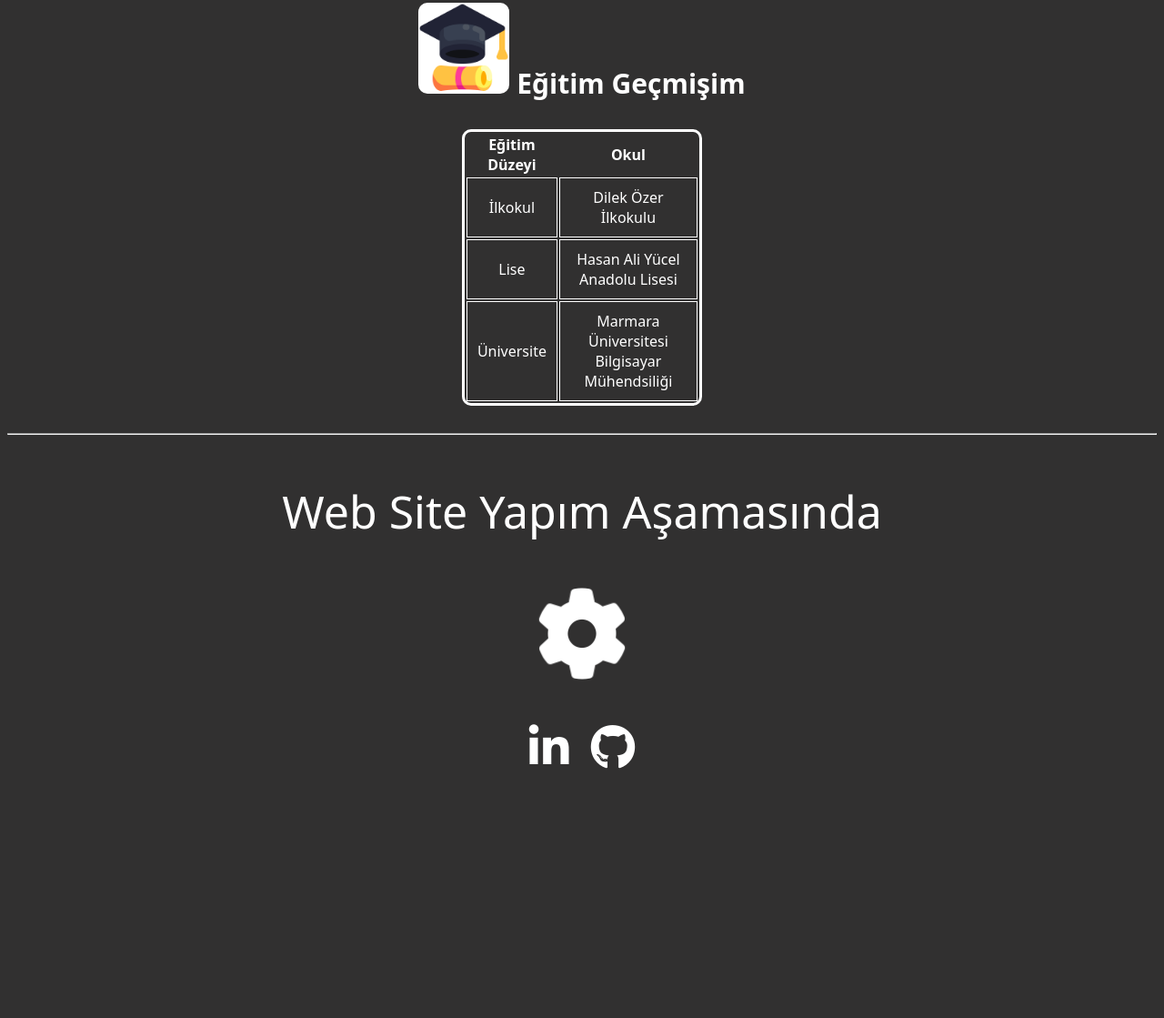
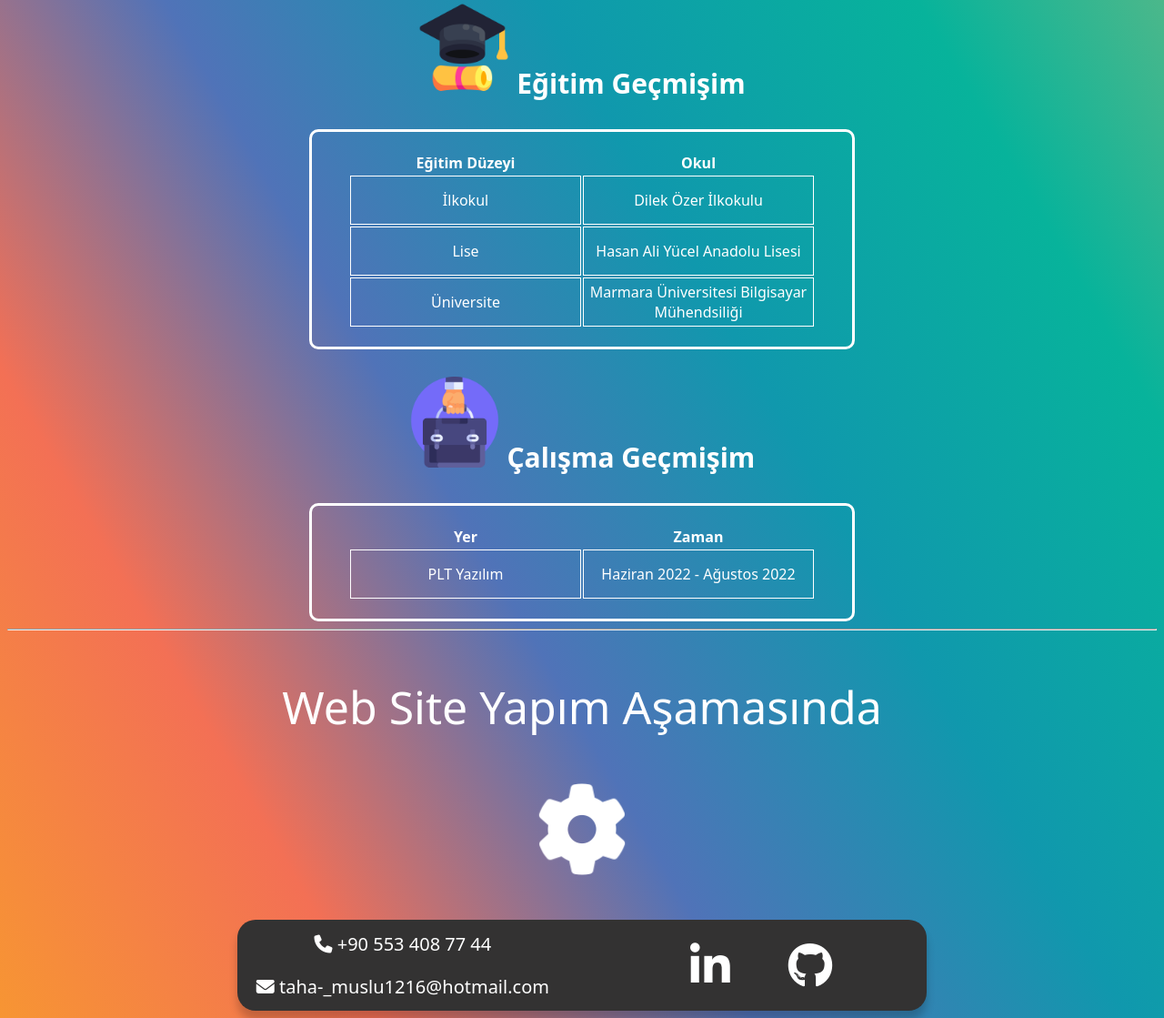
Before and after one commit to TahaMuslu/TahaMuslu.github.io, a plain HTML site: page index.html in a window 1280 px wide. Shown: the part 245-1364 px from the top of the page at 91% size. Before the commit the page ends 1099 px from the top, so only its background shows below. Drawn offline with Linux system fonts and the light colour scheme.

Commit message:
siteye çalışma hayatım bölümü eklendi

```diff
--- a/css/style.css
+++ b/css/style.css
@@ -1,16 +1,19 @@
 body {
-    background-color: #313030;
+    background: linear-gradient(60deg,
+            #f79533,
+            #f37055,
+            #5073b8,
+            #1098ad,
+            #07b39b,
+            #6fba82);
     color: #fff;
     text-align: center;
     font-family: system-ui, -apple-system, BlinkMacSystemFont, 'Segoe UI', Roboto, Oxygen, Ubuntu, Cantarell, 'Open Sans', 'Helvetica Neue', sans-serif;
 }
 
 
-
-
 i {
     color: rgb(255, 255, 255);
-    font-size: 50px;
 }
 
 .loading {
@@ -18,36 +21,64 @@ i {
     animation: rotation 2s infinite linear;
 }
 
-.social {
-    padding-top: 50px;
-    width: 100%;
-    text-align: center;
-}
-
-.social a i {
-    margin-right: 10px;
-    margin-left: 10px;
-}
 
 .information-table {
     display: flex;
     justify-content: center;
-    margin: 0 500px 30px 500px;
+    margin: auto;
     border: 3px solid #ffffff;
     border-radius: 10px;
+    width: 600px;
+    padding: 20px;
 }
 
 .information-table td {
-    padding: 10px;
     border: 1px solid #ffffff;
+    width: 250px;
+    height: 50px;
 }
+
+
 
 .header {
     display: flex;
     font-size: 30px;
     justify-content: center;
     border-radius: 10px;
+}
 
+.footer {
+    display: flex;
+    justify-content: center;
+    align-items: center;
+    background-color: #333232;
+    box-shadow: 0px 10px 10px rgb(0 0 0 / 20%);
+    border-radius: 20px;
+    width: 60%;
+    margin: auto;
+    margin-top: 50px;
+    height: 100px;
+}
+
+.social {
+    margin-left: 30px;
+    text-align: center;
+    width: 100%;
+}
+
+.social a i {
+    margin-right: 30px;
+    margin-left: 30px;
+    transition: all 0.2s;
+    animation: bn13bouncy 5s infinite linear;
+    position: relative;
+    font-size: 50px;
+
+}
+
+.contact {
+    font-size: 20px;
+    width: 100%;
 }
 
 
@@ -60,3 +91,34 @@ i {
         transform: rotate(359deg);
     }
 }
+
+
+@keyframes bn13bouncy {
+    0% {
+        top: 0em;
+    }
+
+    40% {
+        top: 0em;
+    }
+
+    43% {
+        top: -0.4em;
+    }
+
+    46% {
+        top: 0em;
+    }
+
+    48% {
+        top: -0.2em;
+    }
+
+    50% {
+        top: 0em;
+    }
+
+    100% {
+        top: 0em;
+    }
+}
--- a/index.html
+++ b/index.html
@@ -18,13 +18,14 @@
 
     <hr>
 
+
+    <div class="information">
+
+        <table class="information-table">
             <p style="font-size: 30px;">
-        <img src="./images/graduation.png" alt="eğitim"
-            style="width: 100px; background-color: white; border-radius: 10px;">
+                <img src="./images/graduation.png" alt="eğitim" style="width: 100px; border-radius: 10px;">
                 <b>Eğitim Geçmişim</b>
             </p>
-
-    <table class="information-table">
             <tr>
                 <th>Eğitim Düzeyi</th>
                 <th>Okul</th>
@@ -44,16 +45,40 @@
 
         </table>
 
+        <table class="information-table">
+            <p style="font-size: 30px;">
+                <img src="./images/business.png" alt="çalışma" style="width: 100px; border-radius: 10px;">
+                <b>Çalışma Geçmişim</b>
+            </p>
+            <tr>
+                <th>Yer</th>
+                <th>Zaman</th>
+            </tr>
+            <tr>
+                <td>PLT Yazılım</td>
+                <td>Haziran 2022 - Ağustos 2022</td>
+            </tr>
+
+        </table>
+    </div>
+
     <hr>
 
     <p style="font-size: 50px;">Web Site Yapım Aşamasında</p>
     <i class="fa-solid fa-gear loading"></i>
 
 
+    <div class="footer">
+        <div class="contact">
+            <p><i class="fa-solid fa-phone"></i> +90 553 408 77 44</p>
+            <p><i class="fa-solid fa-envelope"></i> taha-_muslu1216@hotmail.com</i>
+        </div>
         <div class="social">
             <a href="https://www.linkedin.com/in/taha-yasin-muslu-6348b1135/"><i class="fab fa-linkedin-in"></i></a>
             <a href="https://github.com/TahaMuslu"><i class="fa-brands fa-github"></i></a>
         </div>
+    </div>
+
 
 
 </body>
```
Also changed, not shown: images/business.png (added), images/wave.svg (deleted), 1 other file. Lines whose indentation alone changed are shown as unchanged.
